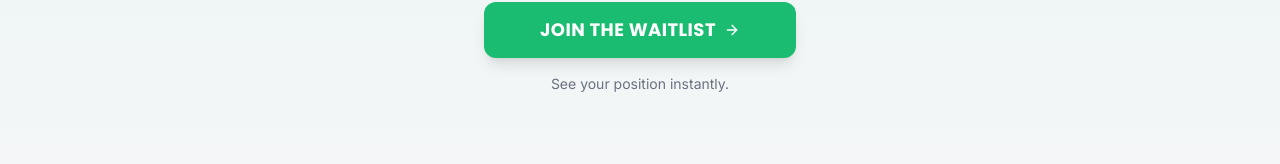
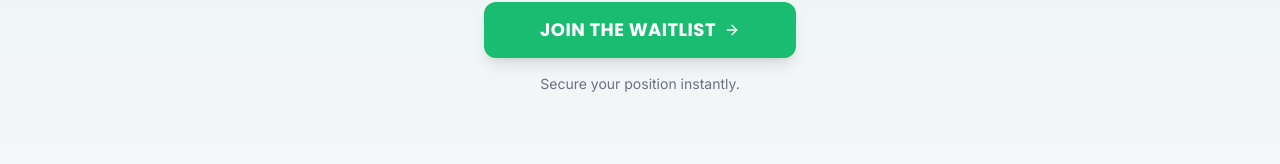
Before and after one commit to devs-commits/landing, a React (Vite) app: page / in a window 1280 px wide. Shown: the part 6647-6811 px from the top of the page. Built offline with nearby package versions, Linux system fonts and the light colour scheme.

Commit message:
adjusted content on the Final CtA section

```diff
--- a/src/components/FinalCTASection.tsx
+++ b/src/components/FinalCTASection.tsx
@@ -29,7 +29,7 @@
           Join The Waitlist
           <ArrowRight className="w-5 h-5 group-hover:translate-x-1 transition-transform" />
         </Button>
-        <p className="text-sm text-muted-foreground mt-4">See your position instantly.</p>
+        <p className="text-sm text-muted-foreground mt-4">Secure your position instantly.</p>
       </motion.div>
     </div>
   </section>
```
